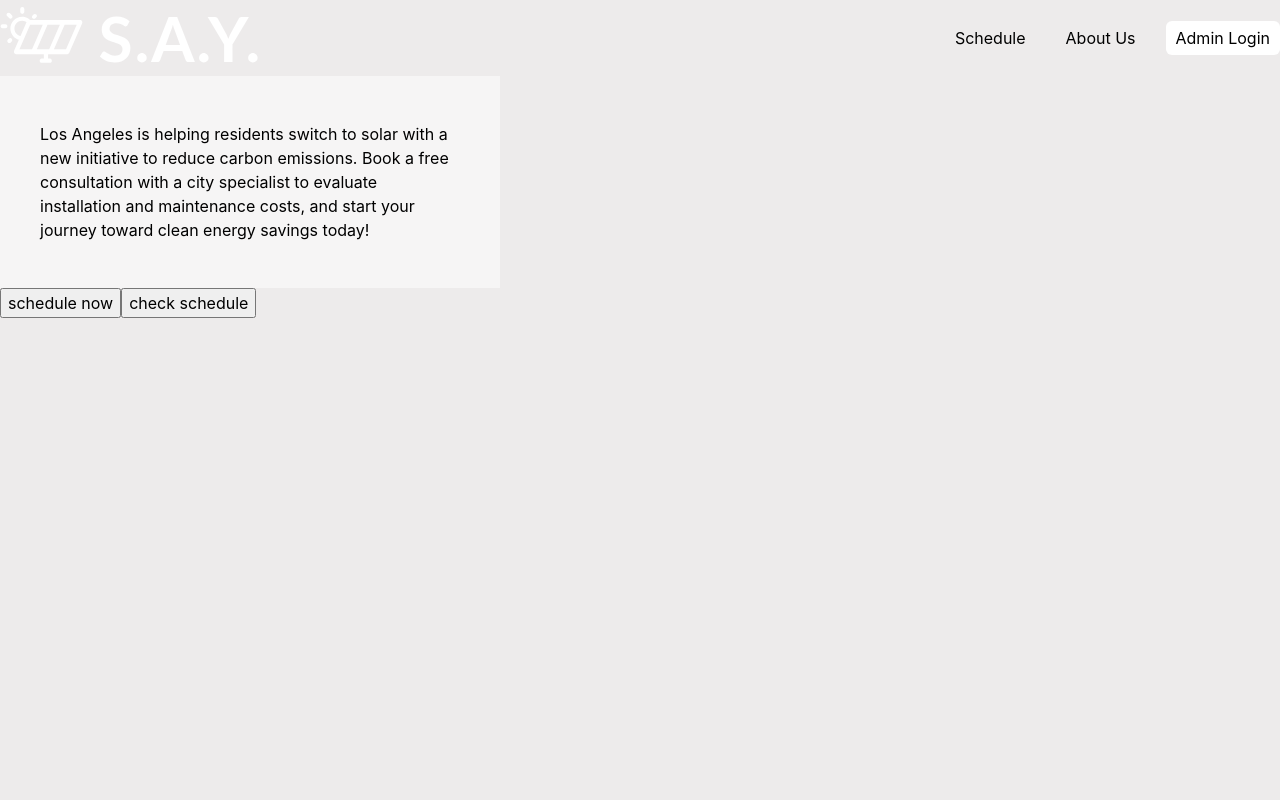
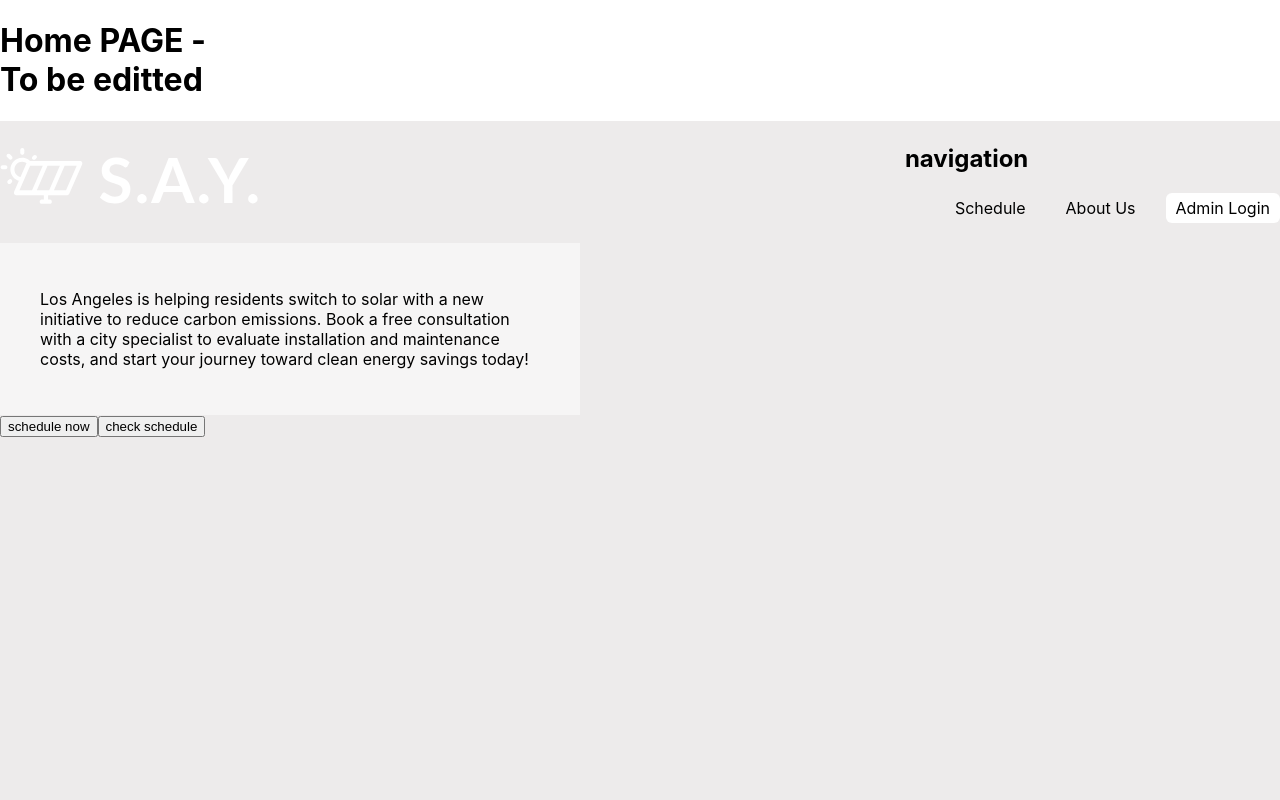
Before and after one commit to chingu-voyages/v52-tier1-team-01, a React (Create React App) app in the folder solarapp/: page / in a window 1280 px wide. Shown: the top 800 px of the page. Built offline with nearby package versions, Linux system fonts and the light colour scheme.

Commit message:
Revert changes in common file 20nov2024

```diff
--- a/solarapp/src/index.css
+++ b/solarapp/src/index.css
@@ -11,86 +11,3 @@
   font-family: source-code-pro, Menlo, Monaco, Consolas, 'Courier New',
     monospace;
 }
-
-/*
-  Reset CSS
- */
-
-
-/*
-  1. Use a more-intuitive box-sizing model.
-*/
-*, *::before, *::after {
-  box-sizing: border-box;
-}
-
-/*
-  2. Remove default margin
-*/
-* {
-  margin: 0;
-}
-
-/*
-  3. Allow percentage-based heights in the application
-*/
-html, body {
-  height: 100%;
-}
-
-/*
-  Typographic tweaks!
-  4. Add accessible line-height
-  5. Improve text rendering
-*/
-body {
-  line-height: 1.5;
-  -webkit-font-smoothing: antialiased;
-}
-
-/*
-  6. Improve media defaults
-*/
-img, picture, video, canvas, svg {
-  display: block;
-  max-width: 100%;
-}
-
-/*
-  7. Remove built-in form typography styles
-*/
-input, button, textarea, select {
-  font: inherit;
-}
-
-/*
-  8. Avoid text overflows
-*/
-p, h1, h2, h3, h4, h5, h6 {
-  overflow-wrap: break-word;
-}
-
-/*
-  9. Create a root stacking context
-*/
-#root, #__next {
-  isolation: isolate;
-}
-
-
-/*
-Common
-*/
-.visually-hidden {
-  position: absolute;
-  width: 1px;
-  height: 1px;
-  margin: -1px;
-  border: 0;
-  padding: 0;
-
-  white-space: nowrap;
-  clip-path: inset(100%);
-  clip: rect(0 0 0 0);
-  overflow: hidden;
-}
--- a/solarapp/src/pages/HomePage.jsx
+++ b/solarapp/src/pages/HomePage.jsx
@@ -10,7 +10,7 @@
 const HomePage = () => {
   return (
     <>
-      {/* <h1>Home PAGE - <br />To be editted</h1> */}
+      <h1>Home PAGE - <br />To be editted</h1>
 
       <Header />
       <IconInfoBar />
```
